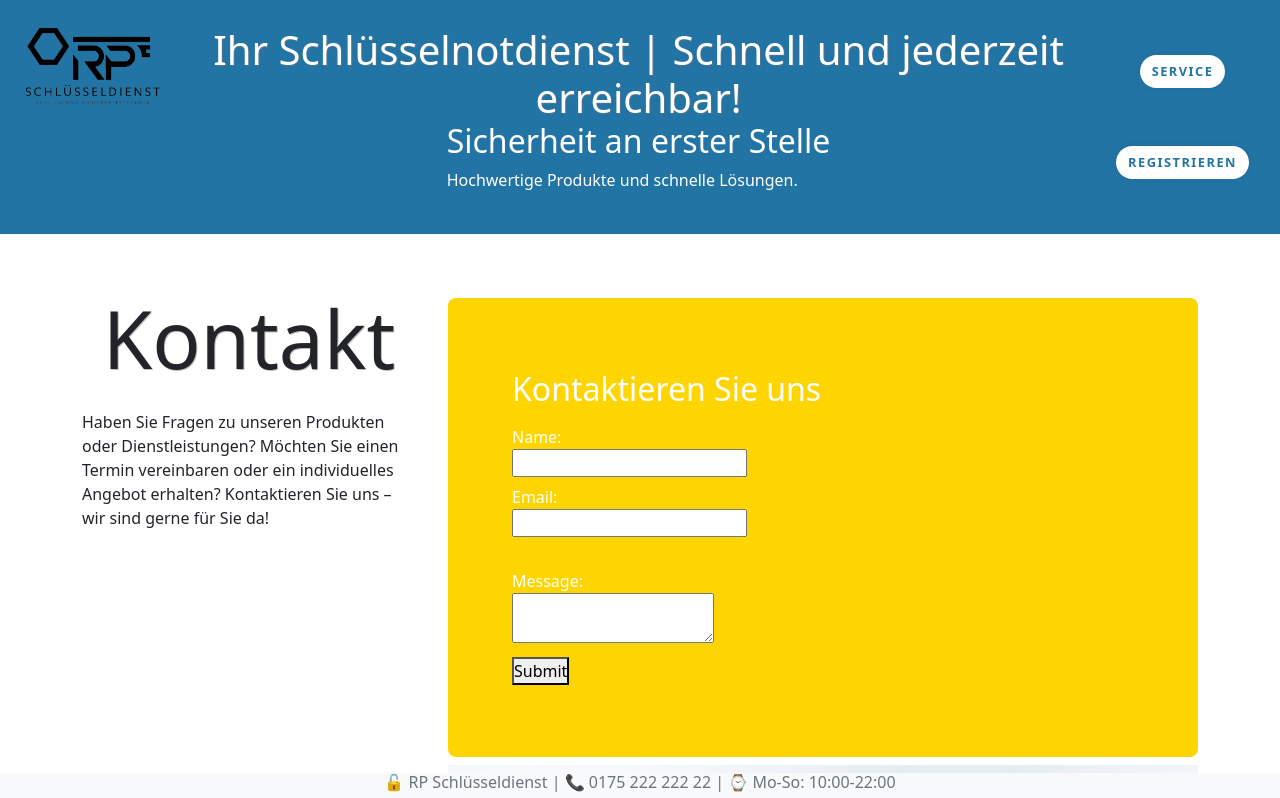
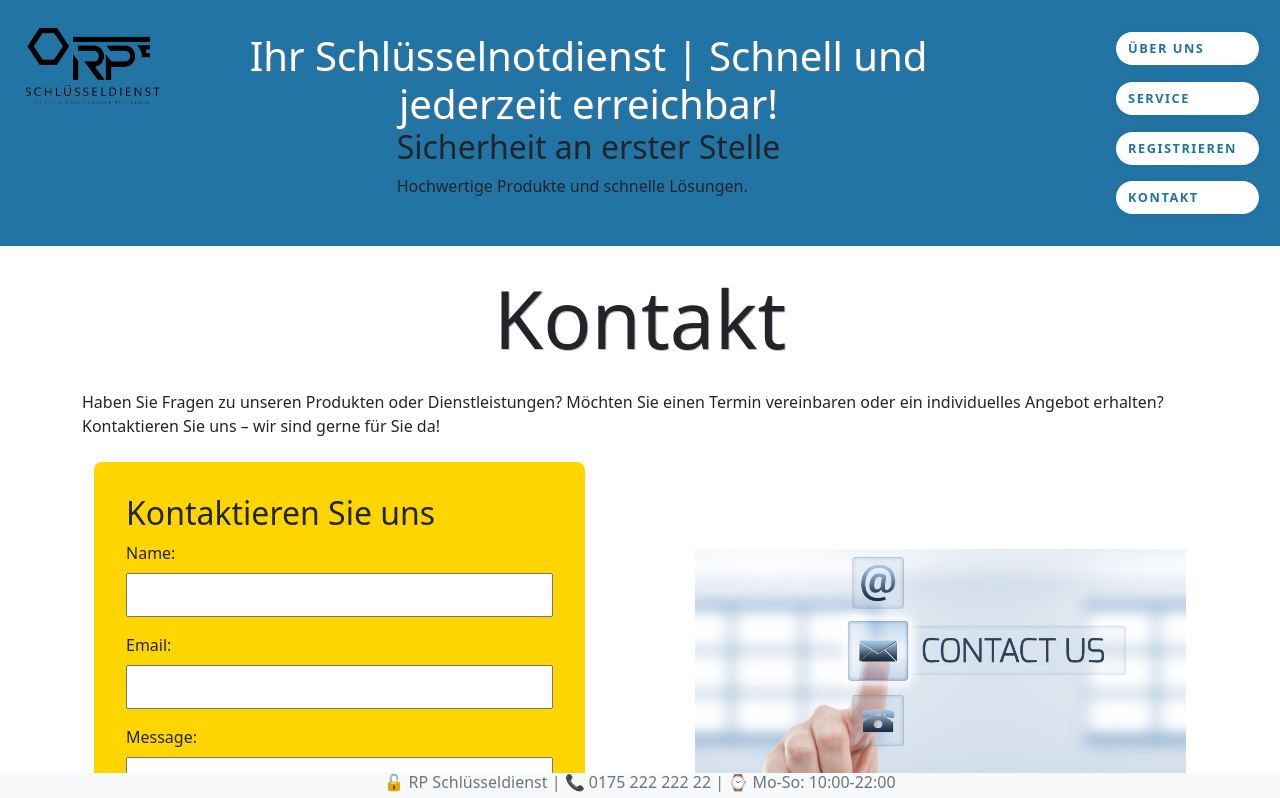
Before and after one commit to OGDeniz/RP_Schliess, a Next.js app: page /contact in a window 1280 px wide. Shown: the top 798 px of the page. Built offline with nearby package versions, Linux system fonts and the light colour scheme.

Commit message:
Füge Nodemailer hinzu und implementiere E-Mail-Versand: Aktualisiere Navigation und CSS-Stile, füge neue Links für "Über uns" und "Kontakt" hinzu, optimiere Layouts und entferne nicht mehr benötigte Komponenten.

```diff
--- a/components/AboutUs.jsx
+++ b/components/AboutUs.jsx
@@ -1,10 +1,7 @@
 import styles from '../styles/AboutUs.module.css';
 
 import Slider from "@/components/ui/Slider";
-import { SliderData } from "@/data/SliderData";
-import { FaArrowRight } from "react-icons/fa";
-
-import mainStyles from "@/styles/main.css";
+import { SliderData } from '@/components/jsonDb/slidesData';
 import homeStyles from "@/styles/home.module.css";
 import Link from 'next/link';
 
--- a/components/Contact.jsx
+++ b/components/Contact.jsx
@@ -1,72 +1,72 @@
-import React from 'react';
-
-import { useState } from 'react';
-import homestyles from '@/styles/home.module.css';
+import React, { useState } from 'react';
+import homestyles from '@/styles/Home.module.css';
 import Image from 'next/image';
 
+const ContactUs = () => {
+    const [status, setStatus] = useState('');
 
+    const handleSubmit = async (event) => {
+        event.preventDefault();
+        const form = event.target;
 
-const Contact = () => {
-    const [name, setName] = useState('');
-    const [email, setEmail] = useState('');
-    const [message, setMessage] = useState('');
+        const formData = {
+            name: form.name.value,
+            email: form.email.value,
+            message: form.message.value,
+        };
 
-    const handleSubmit = (e) => {
-        e.preventDefault();
-        // Handle form submission logic here
-        console.log('Form submitted:', { name, email, message });
+        try {
+            const response = await fetch('/api/sendEmail', {
+                method: 'POST',
+                headers: { 'Content-Type': 'application/json' },
+                body: JSON.stringify(formData),
+            });
+
+            if (response.ok) {
+                setStatus('Nachricht erfolgreich gesendet!');
+                form.reset();
+            } else {
+                setStatus('Fehler beim Senden der Nachricht.');
+            }
+        } catch (error) {
+            console.error('Error:', error);
+            setStatus('Fehler beim Senden der Nachricht.');
+        }
     };
 
     return (
-        <div className={homestyles.container}>
-        <div className={homestyles.aboutUs}>
-        <section className={homestyles.aboutUsHeader}>
-        <section className={homestyles.aboutUs}>
+        <div className="container mt-4">
+            <section className={homestyles.aboutus}>
 
-        <h2>
-        Kontaktieren Sie uns
-        </h2>
-        <form onSubmit={handleSubmit}>
-            <div className='mb-2'>
+            </section>
+            <div style={{ display: 'flex', justifyContent: 'space-between', alignItems: 'center' }}>
+                {/* Linke Seite: Formular */}
+                <form onSubmit={handleSubmit} style={{ backgroundColor: '#FFD500', padding: '2rem', borderRadius: '8px', width: '45%' }}>
+                    <h2>Kontaktieren Sie uns</h2>
+                    <div style={{ marginBottom: '1rem' }}>
                         <label htmlFor="name">Name:</label>
-                <br/>
-                <input
-                    type="text"
-                    id="name"
-                    value={name}
-                    onChange={(e) => setName(e.target.value)}
-                />
+                        <input type="text" id="name" name="name" required style={{ width: '100%', padding: '0.5rem', marginTop: '0.5rem' }} />
                     </div>
-            <div className='mb-2'>
+                    <div style={{ marginBottom: '1rem' }}>
                         <label htmlFor="email">Email:</label>
-                <br/>
-                <input
-                    type="email"
-                    id="email"
-                    value={email}
-                    onChange={(e) => setEmail(e.target.value)}
-                />
+                        <input type="email" id="email" name="email" required style={{ width: '100%', padding: '0.5rem', marginTop: '0.5rem' }} />
                     </div>
-            <div className='mb-2'>
-            <br/>
+                    <div style={{ marginBottom: '1rem' }}>
                         <label htmlFor="message">Message:</label>
-                <br/>
-                <textarea
-                    id="message"
-                    value={message}
-                    onChange={(e) => setMessage(e.target.value)}
-                />
+                        <textarea id="message" name="message" required style={{ width: '100%', padding: '0.5rem', marginTop: '0.5rem' }} />
                     </div>
-            <button type="submit">Submit</button>
+                    <button type="submit" style={{ padding: '0.8rem 1.5rem', backgroundColor: '#333', color: '#FFF', border: 'none', borderRadius: '4px', cursor: 'pointer' }}>
+                        Senden
+                    </button>
+                    {status && <p style={{ marginTop: '1rem', color: status.includes('erfolgreich') ? 'green' : 'red' }}>{status}</p>}
                 </form>
-        </section>
-        </section>
+                {/* Rechte Seite: Bild */}
+                <div style={{ width: '45%' }}>
+                    <Image src="/bilder/Contact-Us.jpg" alt="Contact Us" width={600} height={400} layout="responsive" />
                 </div>
-        <section className={homestyles.ContactUs}>
-        <Image src="/bilder/Contact-Us.jpg" alt="Contact" width={750} height={450} />
-        </section>
             </div>
-
+        </div>
     );
 };
-export default Contact;
+
+export default ContactUs;
--- a/components/navigation/Navigation.jsx
+++ b/components/navigation/Navigation.jsx
@@ -27,6 +27,10 @@ export default function Navigation() {
                 </div>
 
                 <div className={styles.rightNav}>
+                    <Link className={`${styles.link} ${styles.btn}`} href="/aboutus">
+                        Über uns
+                    </Link>
+
                     <Link className={`${styles.link} ${styles.btn}`} href="/produkte">
                         Service
                     </Link>
@@ -34,6 +38,12 @@ export default function Navigation() {
                     <Link className={`${styles.link} ${styles.btn}`} href="/api/">
                         Registrieren
                     </Link>
+
+                    <Link className={`${styles.link} ${styles.btn}`} href="/contact">
+                        Kontakt
+                    </Link>
+
+
                 </div>
             </div>
         </nav>
--- a/package.json
+++ b/package.json
@@ -19,6 +19,7 @@
     "class-variance-authority": "^0.7.1",
     "next": "^15.0.4-canary.14",
     "next.js": "^1.0.3",
+    "nodemailer": "^6.9.16",
     "prop-types": "^15.8.1",
     "react": "18.2.0",
     "react-bootstrap": "^2.9.1",
--- /dev/null
+++ b/pages/api/sendEmail.js
@@ -0,0 +1,35 @@
+import nodemailer from 'nodemailer';
+
+export default async function handler(req, res) {
+    if (req.method === 'POST') {
+        const { name, email, message } = req.body;
+
+        // E-Mail-Versand mit Nodemailer konfigurieren und durchführen, d.h. "service:" steht für den E-Mail-Service, "auth:" für die Authentifizierung, "user:" für den Benutzernamen und "pass:" für das Passwort
+        const transporter = nodemailer.createTransport({
+            host: process.env.EMAIL_HOST, // SMTP-Host
+            port: process.env.EMAIL_PORT, // Port, z.B. 587 für TLS
+            secure: false, // true für 465, false für 587
+            auth: {
+                user: process.env.EMAIL_USER, // Benutzername aus .env
+                pass: process.env.EMAIL_PASS, // Passwort aus .env
+            },
+        });
+
+        try {
+            await transporter.sendMail({
+                from: process.env.EMAIL_USER, // Absender-Adresse
+                to: 'info@schluesselrp.de', // Empfänger-Adresse
+                subject: `Kontaktanfrage von ${name, email}`, // Betreff
+                text: message,
+                html: `<p><strong>Von:</strong> ${name} (${email})</p><p>${message}</p>`,
+            });
+
+            res.status(200).json({ success: true });
+        } catch (error) {
+            console.error('Error beim Senden der E-Mail:', error);
+            res.status(500).json({ success: false, error: 'E-Mail-Versand fehlgeschlagen.' });
+        }
+    } else {
+        res.status(405).json({ message: 'Nur POST-Anfragen erlaubt.' });
+    }
+}
--- a/styles/global.module.css
+++ b/styles/global.module.css
@@ -23,4 +23,23 @@
   padding: 1rem;
   background-color: var(--dark);
   color: var(--light);
+
 }
+.header {
+  width: 100%;
+  display: flex; /* Flexbox zur Ausrichtung */
+  justify-content: center; /* Inhalte zentrieren */
+  padding: 1rem;
+  background-color: var(--dark);
+  color: var(--danger);
+}
+
+@media (max-width: 768px) {
+  .container {
+      flex-direction: column; /* Spalten untereinander anzeigen */
+  }
+
+  .leftSection, .rightSection {
+      width: 100%;
+  }
+}
--- a/styles/main.css
+++ b/styles/main.css
@@ -68,14 +68,6 @@ h3{
   text-shadow:  1px 1px rgba(134, 117, 118, 0.479);
 }
 
-.container {
-    display: flex;              /* Horizontale Anordnung der Spalten */
-    gap: 2rem;                  /* Abstand zwischen Spalten */
-    padding: 2rem;              /* Innenabstand des Containers */
-    max-width: 1200px;          /* Einheitliche Breite für den Container */
-    margin: 0 auto;             /* Zentrierung des Containers */
-    align-items: stretch;       /* Spalten gleich hoch machen */
-}
 @media screen and(max-width: 900px) {
   h3{
       font-size: .5rem;
--- a/styles/navigation.module.css
+++ b/styles/navigation.module.css
@@ -1,14 +1,14 @@
 /* navigation.module.css */
 .navigation {
-    width: 100%; /* Breite des Headers auf 100% des Bildschirms setzen */
-    display: flex; /* Flexbox für einfache Ausrichtung */
-    justify-content: space-between; /* Elemente an den Seiten platzieren */
-    align-items: center; /* Vertikale Zentrierung der Elemente */
+    width: 100%;
+    display: flex;
+    flex-direction: row;
+    justify-content: space-between; /* Elemente gleichmäßig verteilen */
+    align-items: center; /* Vertikal zentrieren */
     padding: 1rem;
     background-color: var(--primary);
-    color: var(--light);
-    box-shadow: 0 1px 3px rgba(212, 232, 236, 0.15);
 }
+
 
 
 .navContainer {
@@ -17,7 +17,7 @@
 }
 
 .leftNav img {
-    margin-right: 10px;
+    margin-right: 10px;         /* Abstand zwischen Logo und Text */
 }
 
 .middleNav {
@@ -25,7 +25,7 @@
     flex-direction: column;
     justify-content: center;
     align-items: center;
-    padding: 10px;
+    padding: 1rem;
 }
 
 .middleNav h1, .middleNav h5 {
@@ -38,8 +38,11 @@
     display: flex;
     flex-direction: column;
     justify-content: space-around;
-    align-items: center;
+    margin-left: 100px;
+    align-items: flex-start;
     padding: 10px;
+    gap: .3rem;
+
 }
 
 .rightNav a {
@@ -56,13 +59,15 @@
     text-decoration: none;
     font-weight: 700;
     transition: all 0.5s ease;
+    width: 100%;
 }
 
 .rightNav a:hover {
-    letter-spacing: 3px;
+    letter-spacing: 1px;
     background-color: hsl(261, 80%, 48%);
     color: #fff;
     box-shadow: rgb(93 24 220) 0px 7px 29px 0px;
+    transform: translateY(-3px);
 }
 
 
@@ -89,7 +94,15 @@
 
 @media (max-width: 768px) {
     .burgerMenu {
-        display: block;
+        display: flex;
+        flex-direction: column;
+        justify-content: space-around;
+        width: 30px;
+        height: 25px;
+        background: transparent;
+        border: none;
+        cursor: pointer;
+        padding: 0;
     }
 
     .navContainer {
```
Also changed, not shown: styles/Home.module.css (+31 -16 lines), 1 other file (tests, documents, lock files or other folders). Lines whose indentation alone changed are shown as unchanged.
